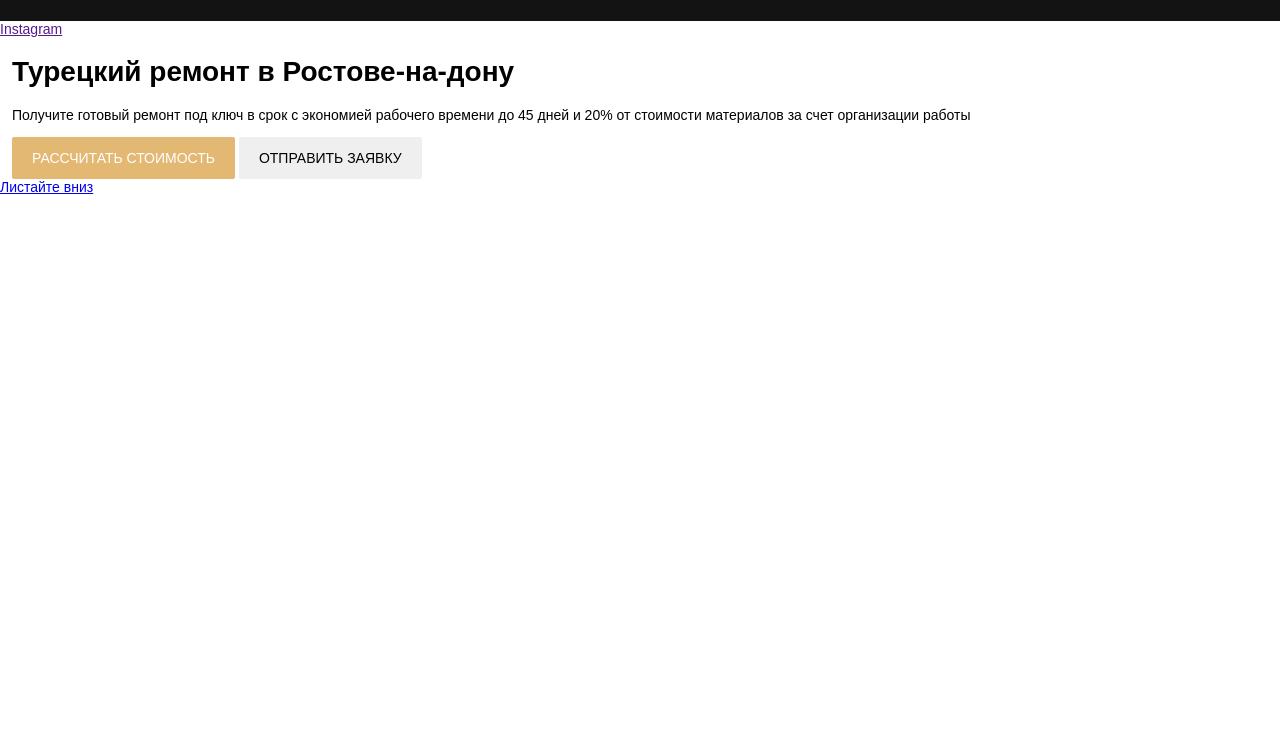
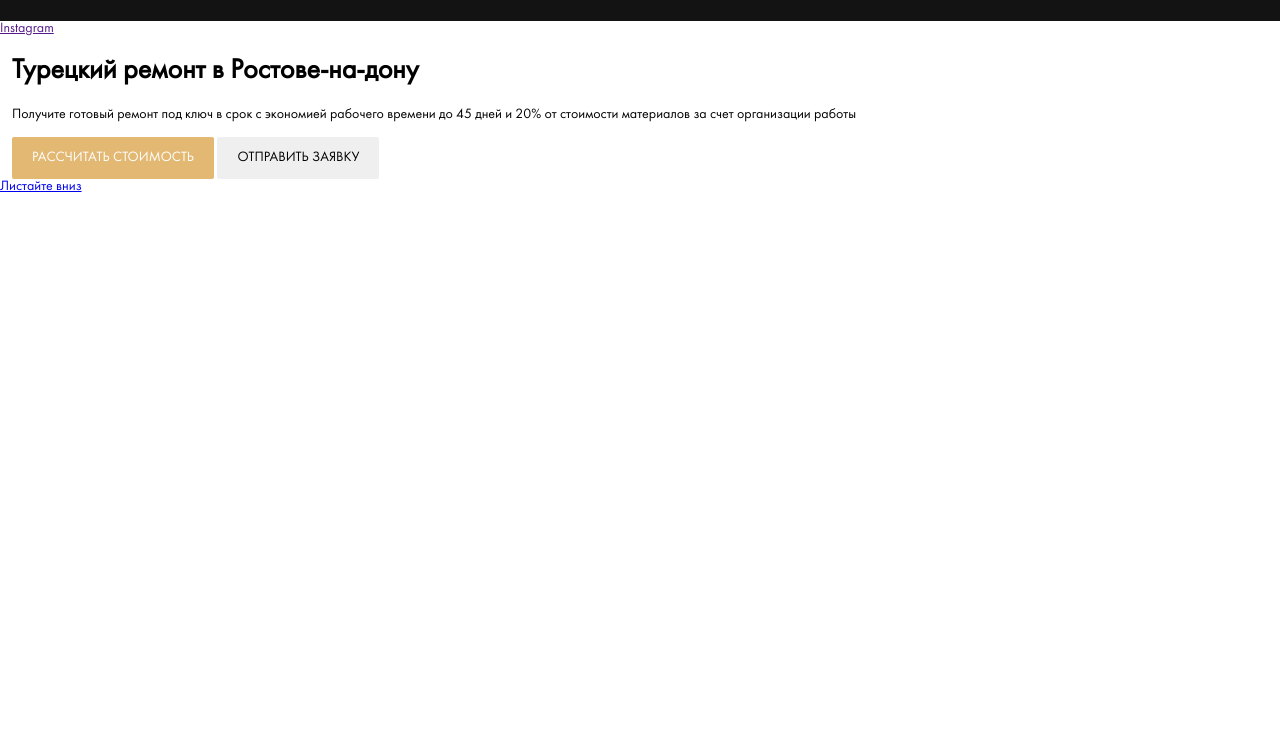
Before and after one commit to mmstrebkov/repair-design, a website: page index.html in a window 1280 px wide. Shown: the part 69-800 px from the top of the page. Drawn offline with Linux system fonts and the light colour scheme.

Commit message:
feat: add folder fonts and fonts: futurabook and futura demi

```diff
--- /dev/null
+++ b/sass/_fonts.scss
@@ -0,0 +1,18 @@
+@font-face {
+    font-family: 'Futura Book';
+    src:
+    url('../fonts/futura/FuturaBookC.woff') format('woff'),
+    url('../fonts/futura/FuturaBookC.woff2') format('woff');
+    font-weight: normal;
+    font-style: normal;
+    font-display: wrap;
+    }
+@font-face {
+    font-family: 'Futura Demi';
+    src:
+    url('../fonts/futura/FuturaDemiC.woff') format('woff'),
+    url('../fonts/futura/FuturaDemiC.woff2') format('woff');
+    font-weight: normal;
+    font-style: normal;
+    font-display: wrap;
+    }
--- a/sass/style.sass
+++ b/sass/style.sass
@@ -1,3 +1,4 @@
+@import "fonts"
 @import "normalize"
 @import "variables"
 @import "interface"
@@ -6,5 +7,5 @@
 
 
 body
-    font-family: sans-serif
+    font-family: 'Futura Book', sans-serif
     font-size: 14px
```
Also changed, not shown: css/style.css, fonts/futura/FuturaBookC.woff (added), fonts/futura/FuturaBookC.woff2 (added), fonts/futura/FuturaDemiC.woff (added), fonts/futura/FuturaDemiC.woff2 (added).
